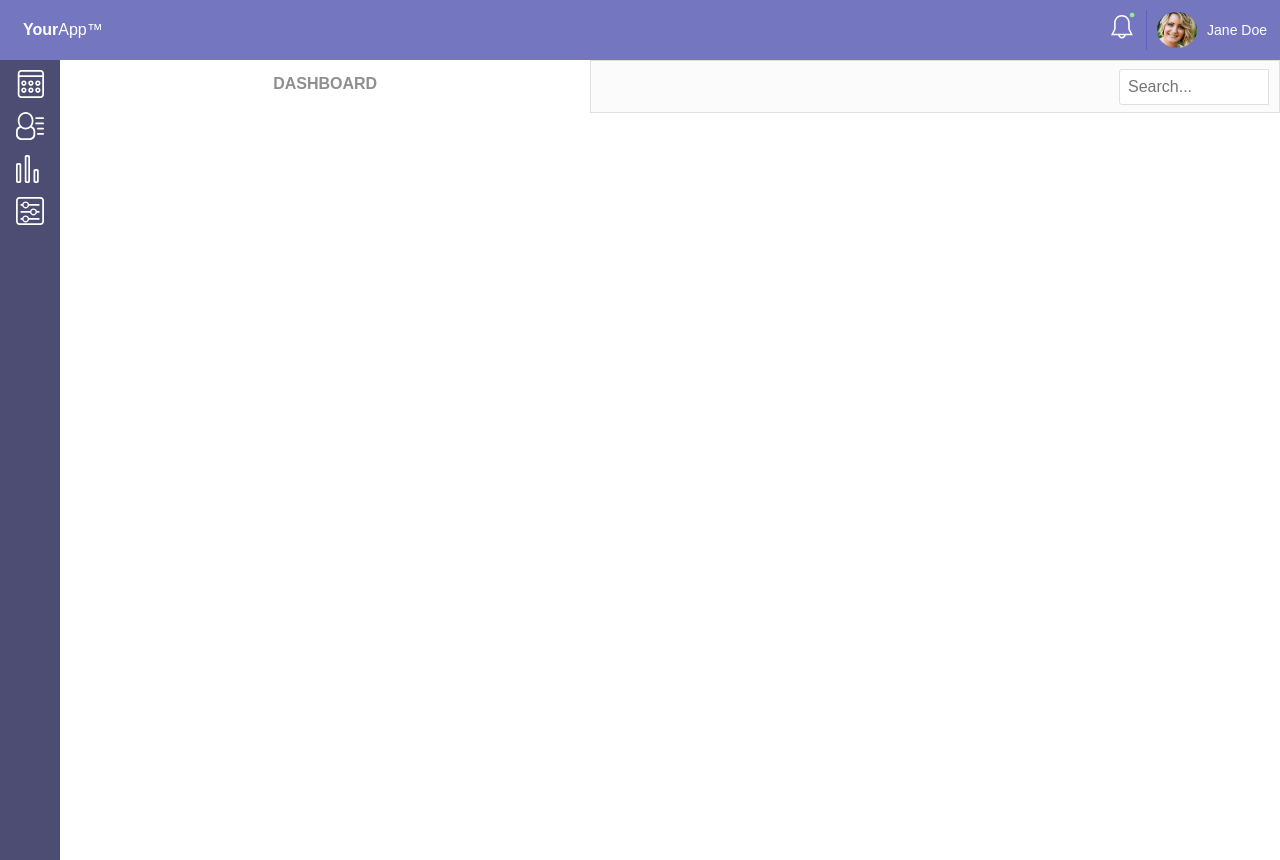
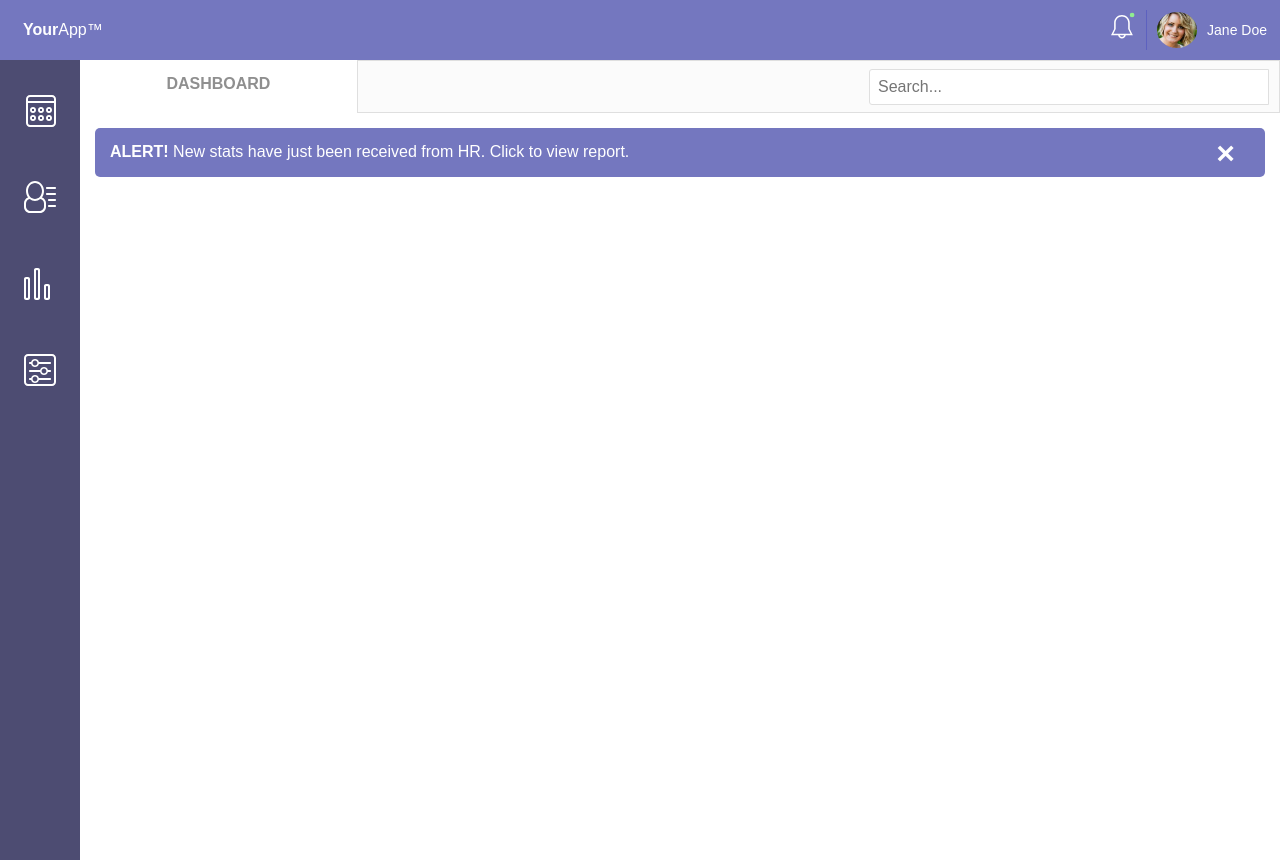
Before and after one commit to JasonKarau/JasonK_WAD_Project_7, a plain HTML site: page index.html in a window 1280 px wide. Drawn offline with Linux system fonts and the light colour scheme.

Commit message:
alert added

```diff
--- a/css/styles.css
+++ b/css/styles.css
@@ -103,7 +103,8 @@ h3 {
 }
 
 .nav a {
-    margin: 0 16px;
+    margin: 0px 16px;
+    display: block;
 }
 
 .main {
@@ -148,16 +149,137 @@ input {
     padding-bottom: 20px;
 }
 
+.alert {
+    color: white;
+    background-color: #7477bf;
+    margin-left: 15px;
+    margin-right: 15px;
+    margin-top: 15px;
+    padding-top: 15px;
+    padding-bottom: 15px;
+    padding-left: 15px;
+    padding-right: 30px;
+    border-radius: 5px;
+    text-align: center;
+}
+
+#closeAlert {
+    float: right;
+    margin-top: -8px;
+    padding: 0;
+    font-size: 32px;
+}
+
+.close {
+    cursor: pointer;
+}
+
+.close:hover {
+    opacity: 0.5;
+}
+
+.alert span {
+    font-weight: 700;
+    margin-right: 0px;
+    display: none;
+}
+
+.alert-messsage {
+    display: flex;
+    align-items: center;
+    justify-content: space-between;
+    display: inline-block;
+    margin-right: 25px;
+    margin-top: 25px;
+    margin-left: 25px;
+}
+
+@media (min-width: 768px) {
+
+}
+
 @media (min-width: 1024px) {
   .grid-container {
-        grid-template-columns: 60px 1fr;
+        grid-template-columns: 80px 1fr;
         grid-template-areas:
         "header header"
         "nav main";
     }
+
     .nav {
         flex-direction: column;
         justify-content: flex-start;
         height: 100vh;
     }
+
+    .icons-nav {
+        margin-bottom: 15px;
+        margin-top: 35px;
+        height: 32px;
+        width: 32px;
+    }
+
+    .search {
+        width: 400px;
+    }
+
+    .main-search {
+        width: 100%;
+    }
+
+    .headline {
+        float: right;
+        width: 30%;
+        color: #8f8f8f;
+        text-align: center;
+        margin-top: 15px;
+        padding-bottom: 20px;
+    }
+
+    .alert {
+        color: white;
+        background-color: #7477bf;
+        margin-left: 15px;
+        margin-right: 15px;
+        margin-top: 15px;
+        padding-top: 15px;
+        padding-bottom: 15px;
+        padding-left: 15px;
+        padding-right: 30px;
+        border-radius: 5px;
+        text-align: justify;
+    }
+
+    #closeAlert {
+        float: right;
+        margin-top: -8px;
+        padding: 0;
+        font-size: 32px;
+    }
+
+    .close {
+        cursor: pointer;
+    }
+
+    .close:hover {
+        opacity: 0.5;
+    }
+
+    .alert span {
+        font-weight: 700;
+        margin-right: 0px;
+        display: inline-block;
+    }
+
+    .alert-messsage {
+        display: flex;
+        align-items: center;
+        justify-content: space-between;
+        display: inline-block;
+        margin-right: 25px;
+        margin-top: 25px;
+        margin-left: 25px;
+    }
+
+
 }
--- a/index.html
+++ b/index.html
@@ -61,6 +61,12 @@
         <input class="search" type="search" placeholder="Search...">
       </div>
     </div>
+
+    <div class="alert">
+        <p class="alert-message">
+            <b>ALERT!</b> New stats have just been received from HR. Click to view report.<span class="close" id="closeAlert">&times;</span>
+        </p>
+    </div>
   </main>
 
 </body>
```
